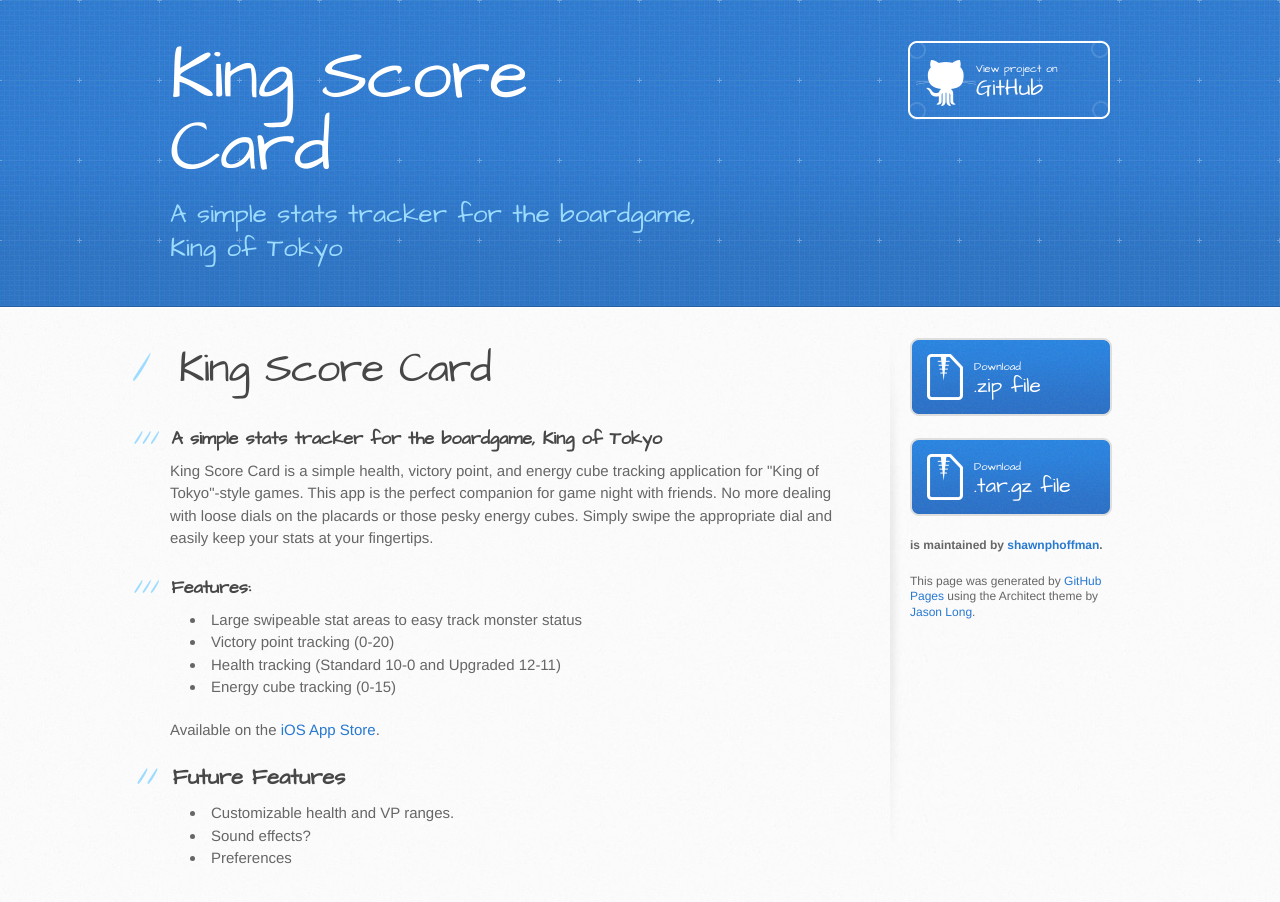
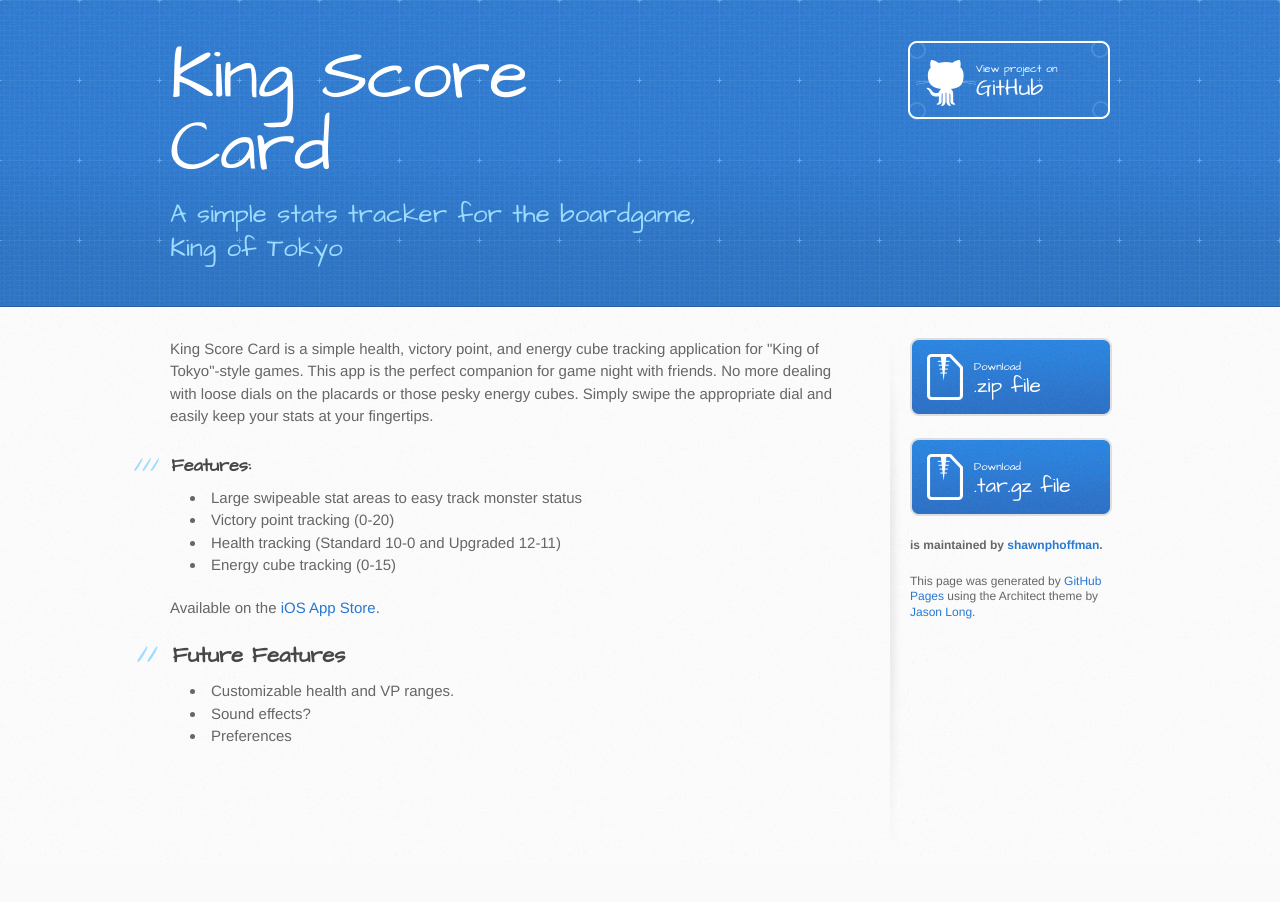
Before and after one commit to shawnphoffman/King-Score-Card, a plain HTML site: page index.html in a window 1280 px wide. After the commit the page ends 864 px from the top, so only its background shows below. Drawn offline with Linux system fonts and the light colour scheme.

Commit message:
Update index.html

```diff
--- a/index.html
+++ b/index.html
@@ -28,11 +28,6 @@
     <div id="content-wrapper">
       <div class="inner clearfix">
         <section id="main-content">
-          <h1>
-<a name="king-score-card" class="anchor" href="#king-score-card"><span class="octicon octicon-link"></span></a>King Score Card</h1>
-
-<h3>
-<a name="a-simple-stats-tracker-for-the-boardgame-king-of-tokyo" class="anchor" href="#a-simple-stats-tracker-for-the-boardgame-king-of-tokyo"><span class="octicon octicon-link"></span></a>A simple stats tracker for the boardgame, King of Tokyo</h3>
 
 <p>King Score Card is a simple health, victory point, and energy cube tracking application for "King of Tokyo"-style games. This app is the perfect companion for game night with friends. No more dealing with loose dials on the placards or those pesky energy cubes. Simply swipe the appropriate dial and easily keep your stats at your fingertips. </p>
 
```
